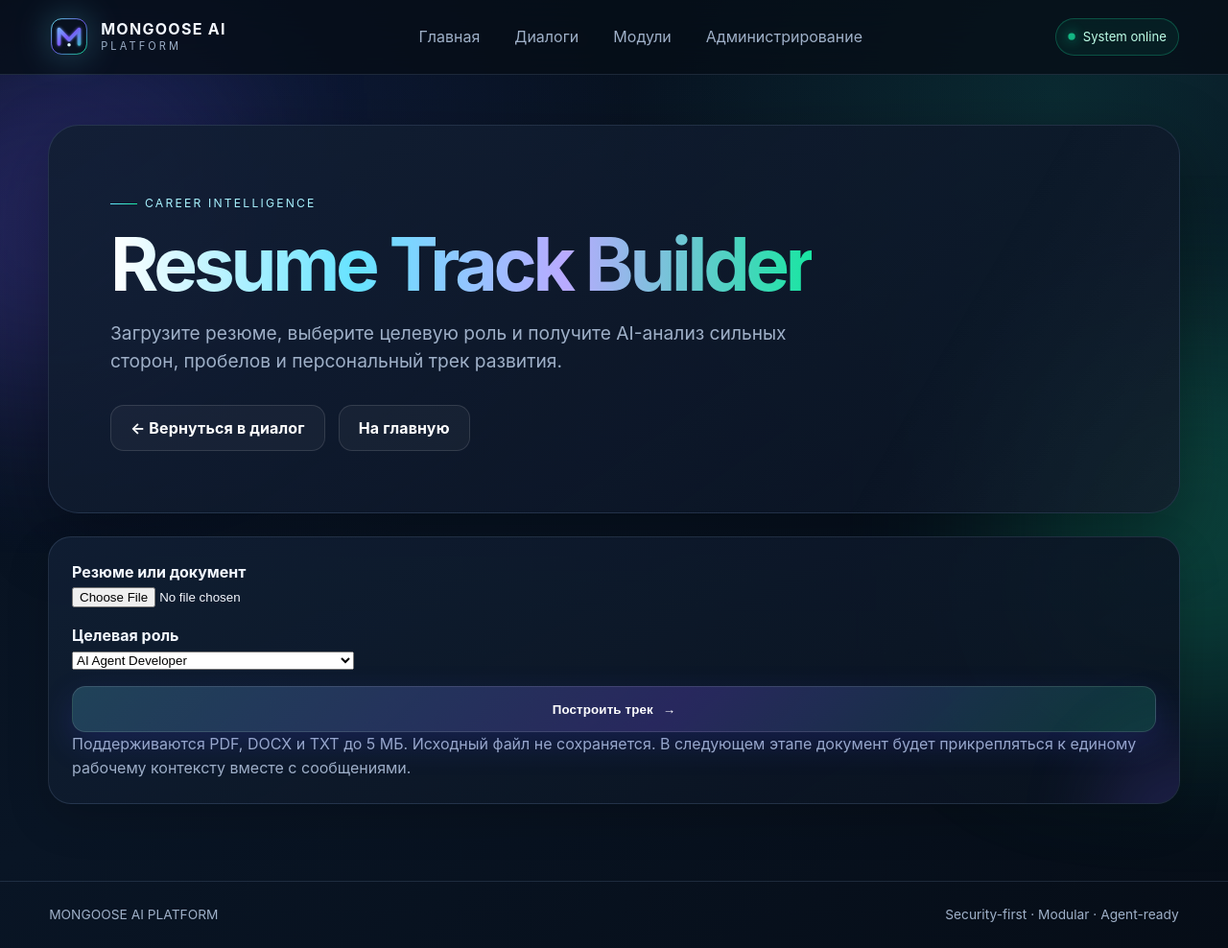
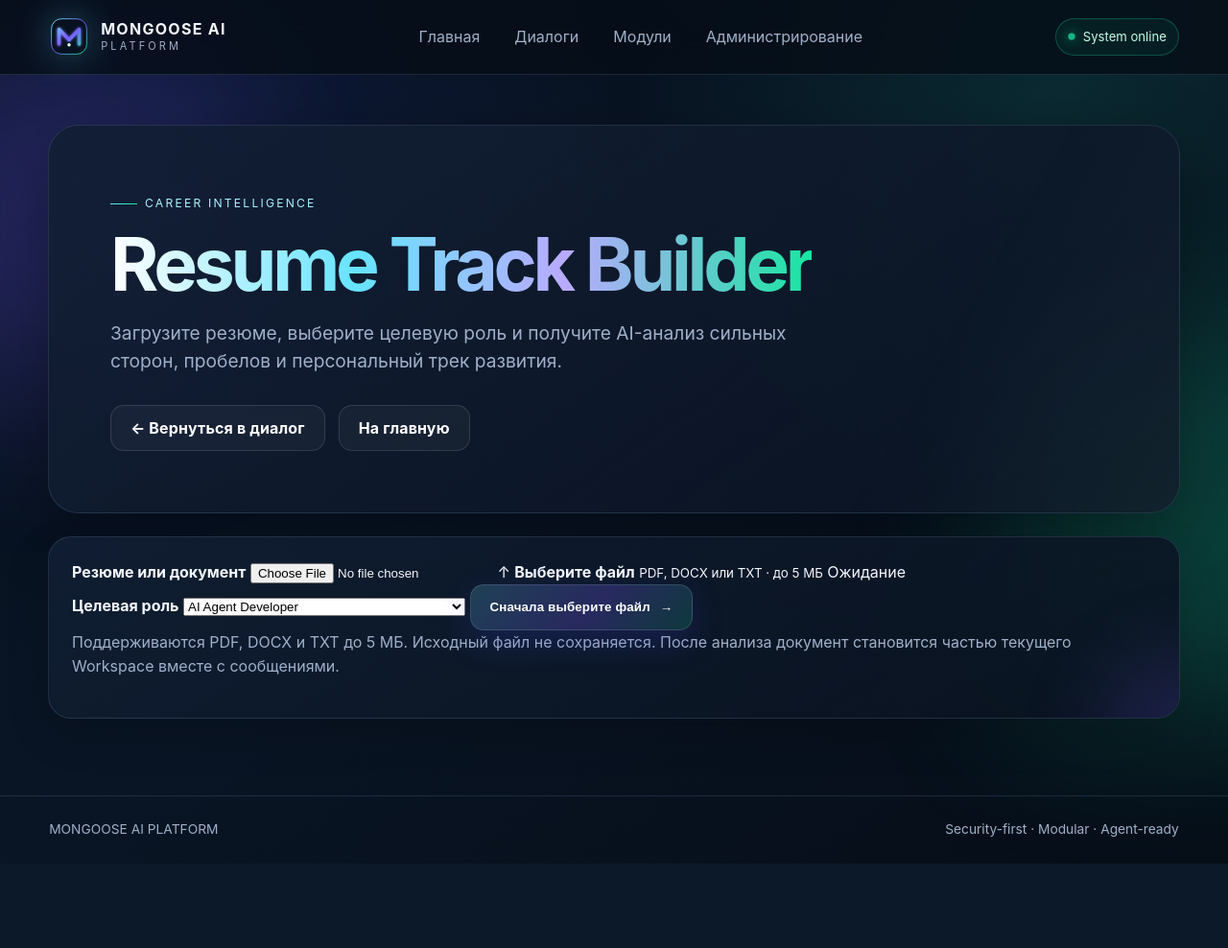
Before and after one commit to VictorKVS/Developer-of-AI-agents, a Django app: page /career/ in a window 1280 px wide. Shown: the whole page at 96% size. After the commit the page ends 900 px from the top, so only its background shows below. Run offline with Django 5.2, Linux system fonts and the light colour scheme; parts of the project's set-up code (start-up, migrations or seed data) failed here and were passed over.

Commit message:
feat(career-ui): add upload states progress and transient errors

```diff
--- a/projects/02-dialogue-ai-assistant/templates/web/career_track.html
+++ b/projects/02-dialogue-ai-assistant/templates/web/career_track.html
@@ -13,21 +13,53 @@
   </div>
 </section>
 
-<section class="module-card" style="margin-top:24px;">
-  <form method="post" enctype="multipart/form-data" style="display:grid;gap:16px;">
+<section class="module-card career-upload-card" style="margin-top:24px;">
+  <form id="career-form" method="post" enctype="multipart/form-data" class="career-form">
     {% csrf_token %}
-    <label><strong>Резюме или документ</strong><br><input type="file" name="resume" accept=".pdf,.docx,.txt" required></label>
-    <label><strong>Целевая роль</strong><br>
+
+    <div class="career-field">
+      <strong class="career-label">Резюме или документ</strong>
+      <label id="file-drop" class="file-drop" for="resume-file">
+        <input id="resume-file" type="file" name="resume" accept=".pdf,.docx,.txt" required>
+        <span class="file-drop-icon">↑</span>
+        <span class="file-drop-copy">
+          <strong id="file-title">Выберите файл</strong>
+          <small id="file-meta">PDF, DOCX или TXT · до 5 МБ</small>
+        </span>
+        <span id="file-state" class="file-state">Ожидание</span>
+      </label>
+
+      <div id="upload-progress" class="upload-progress" hidden aria-live="polite">
+        <div class="upload-progress-head">
+          <span id="upload-status">Подготовка файла…</span>
+          <strong id="upload-percent">0%</strong>
+        </div>
+        <div class="upload-track"><span id="upload-bar"></span></div>
+      </div>
+    </div>
+
+    <label class="career-field">
+      <strong class="career-label">Целевая роль</strong>
       <select name="target_role" required>
         {% for key, label in target_roles.items %}
           <option value="{{ key }}" {% if selected_role == key %}selected{% endif %}>{{ label }}</option>
         {% endfor %}
       </select>
     </label>
-    <button class="button" type="submit">Построить трек <span>→</span></button>
+
+    <button id="build-track-button" class="button career-submit" type="submit" disabled>
+      <span id="build-track-label">Сначала выберите файл</span><span>→</span>
+    </button>
   </form>
-  <p class="status">Поддерживаются PDF, DOCX и TXT до 5 МБ. Исходный файл не сохраняется. В следующем этапе документ будет прикрепляться к единому рабочему контексту вместе с сообщениями.</p>
-  {% if error %}<p class="status error">{{ error }}</p>{% endif %}
+
+  <p class="status career-note">Поддерживаются PDF, DOCX и TXT до 5 МБ. Исходный файл не сохраняется. После анализа документ становится частью текущего Workspace вместе с сообщениями.</p>
+  {% if error %}
+    <div id="career-error" class="career-alert error" role="alert">
+      <strong>Не удалось построить трек</strong>
+      <span>{{ error }}</span>
+      <button id="dismiss-career-error" type="button" aria-label="Закрыть сообщение">×</button>
+    </div>
+  {% endif %}
 </section>
 
 {% if result %}
@@ -55,3 +87,128 @@
 </section>
 {% endif %}
 {% endblock %}
+
+{% block scripts %}
+<script>
+(() => {
+  const input = document.getElementById('resume-file');
+  const drop = document.getElementById('file-drop');
+  const title = document.getElementById('file-title');
+  const meta = document.getElementById('file-meta');
+  const state = document.getElementById('file-state');
+  const progress = document.getElementById('upload-progress');
+  const progressBar = document.getElementById('upload-bar');
+  const progressPercent = document.getElementById('upload-percent');
+  const progressStatus = document.getElementById('upload-status');
+  const submit = document.getElementById('build-track-button');
+  const submitLabel = document.getElementById('build-track-label');
+  const form = document.getElementById('career-form');
+  const error = document.getElementById('career-error');
+  const dismiss = document.getElementById('dismiss-career-error');
+  const maxSize = 5 * 1024 * 1024;
+  const allowed = ['pdf', 'docx', 'txt'];
+
+  function hideError() {
+    if (!error) return;
+    error.classList.add('is-hiding');
+    window.setTimeout(() => error.remove(), 260);
+  }
+
+  if (dismiss) dismiss.addEventListener('click', hideError);
+  if (error) window.setTimeout(hideError, 8000);
+
+  function resetFile(message = 'Выберите файл') {
+    drop.classList.remove('is-loading', 'is-ready', 'is-invalid');
+    title.textContent = message;
+    meta.textContent = 'PDF, DOCX или TXT · до 5 МБ';
+    state.textContent = 'Ожидание';
+    progress.hidden = true;
+    progressBar.style.width = '0%';
+    progressPercent.textContent = '0%';
+    submit.disabled = true;
+    submit.classList.remove('is-ready');
+    submitLabel.textContent = 'Сначала выберите файл';
+  }
+
+  function setInvalid(message) {
+    drop.classList.remove('is-loading', 'is-ready');
+    drop.classList.add('is-invalid');
+    state.textContent = 'Ошибка';
+    title.textContent = 'Файл не принят';
+    meta.textContent = message;
+    progress.hidden = true;
+    submit.disabled = true;
+    submit.classList.remove('is-ready');
+    submitLabel.textContent = 'Выберите другой файл';
+  }
+
+  function setProgress(value, label) {
+    progress.hidden = false;
+    progressBar.style.width = `${value}%`;
+    progressPercent.textContent = `${value}%`;
+    progressStatus.textContent = label;
+  }
+
+  function setReady(file) {
+    drop.classList.remove('is-loading', 'is-invalid');
+    drop.classList.add('is-ready');
+    state.textContent = 'Готово';
+    title.textContent = file.name;
+    meta.textContent = `${(file.size / 1024).toFixed(1)} КБ · файл успешно загружен`;
+    setProgress(100, 'Файл готов к анализу');
+    submit.disabled = false;
+    submit.classList.add('is-ready');
+    submitLabel.textContent = 'Построить трек';
+  }
+
+  input.addEventListener('change', () => {
+    hideError();
+    const file = input.files && input.files[0];
+    if (!file) {
+      resetFile();
+      return;
+    }
+
+    const extension = file.name.split('.').pop().toLowerCase();
+    if (!allowed.includes(extension)) {
+      input.value = '';
+      setInvalid('Разрешены только PDF, DOCX и TXT.');
+      return;
+    }
+    if (file.size > maxSize) {
+      input.value = '';
+      setInvalid('Размер файла превышает 5 МБ.');
+      return;
+    }
+
+    drop.classList.remove('is-ready', 'is-invalid');
+    drop.classList.add('is-loading');
+    title.textContent = file.name;
+    meta.textContent = 'Проверяем файл перед отправкой…';
+    state.textContent = 'Загрузка';
+    submit.disabled = true;
+    submitLabel.textContent = 'Подготовка файла…';
+    setProgress(5, 'Чтение файла…');
+
+    const reader = new FileReader();
+    reader.onprogress = event => {
+      if (!event.lengthComputable) return;
+      const value = Math.max(5, Math.min(95, Math.round((event.loaded / event.total) * 100)));
+      setProgress(value, 'Загрузка и проверка файла…');
+    };
+    reader.onerror = () => setInvalid('Не удалось прочитать файл.');
+    reader.onload = () => setReady(file);
+    reader.readAsArrayBuffer(file);
+  });
+
+  form.addEventListener('submit', () => {
+    if (submit.disabled) return;
+    submit.disabled = true;
+    submit.classList.add('is-processing');
+    submitLabel.textContent = 'AI анализирует резюме…';
+    progressStatus.textContent = 'Файл отправлен. Формируется карьерный трек…';
+    progressBar.style.width = '100%';
+  });
+})();
+</script>
+{% endblock %}
```
